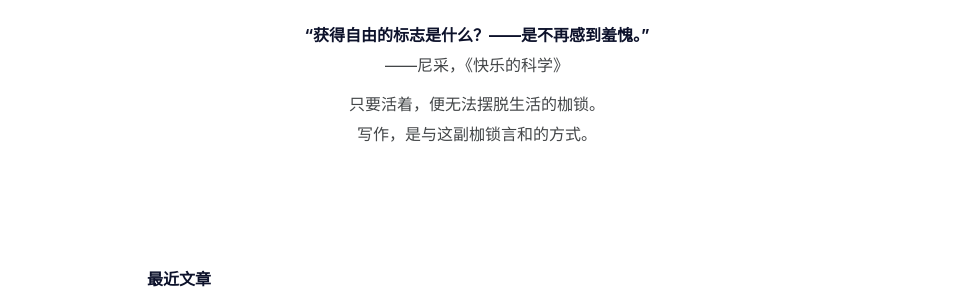
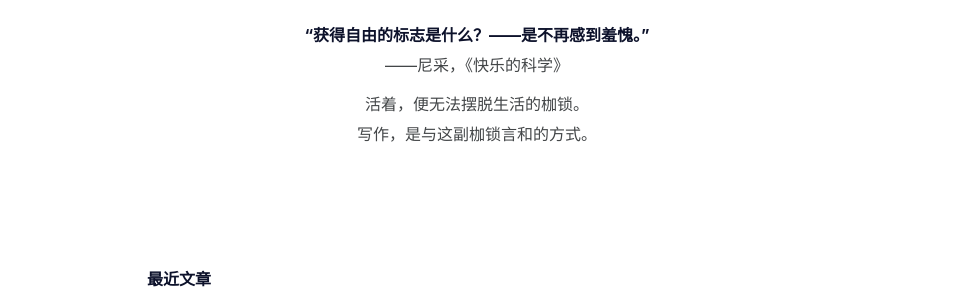
Before and after one commit to gaotianchi/gaotianchi.github.io, a Jekyll site: the page built from index.md, in a window 1280 px wide. Shown: the part 287-576 px from the top of the page, without its empty margins (163-1116 px from the left). Built offline with Jekyll 4.4.1, drawn with Linux system fonts in a browser that asks for light colours.

Commit message:
Fix minor typo in author bio

```diff
--- a/_config.yml
+++ b/_config.yml
@@ -14,7 +14,7 @@
   name: 高天驰 # author name
   bio: >- # tell to the world
     <p class="" data-start="67" data-end="109"><strong data-start="67" data-end="94">&ldquo;获得自由的标志是什么？&mdash;&mdash;是不再感到羞愧。&rdquo;</strong><br data-start="94" data-end="97" />&mdash;&mdash;尼采，《快乐的科学》</p>
-    <p class="" data-start="111" data-end="169">只要活着，便无法摆脱生活的枷锁。<br data-start="149" data-end="152" />写作，是与这副枷锁言和的方式。</p>
+    <p class="" data-start="111" data-end="169">活着，便无法摆脱生活的枷锁。<br data-start="149" data-end="152" />写作，是与这副枷锁言和的方式。</p>
 
   location: 中国 # author location
   username: gaotianchi # general username
```
